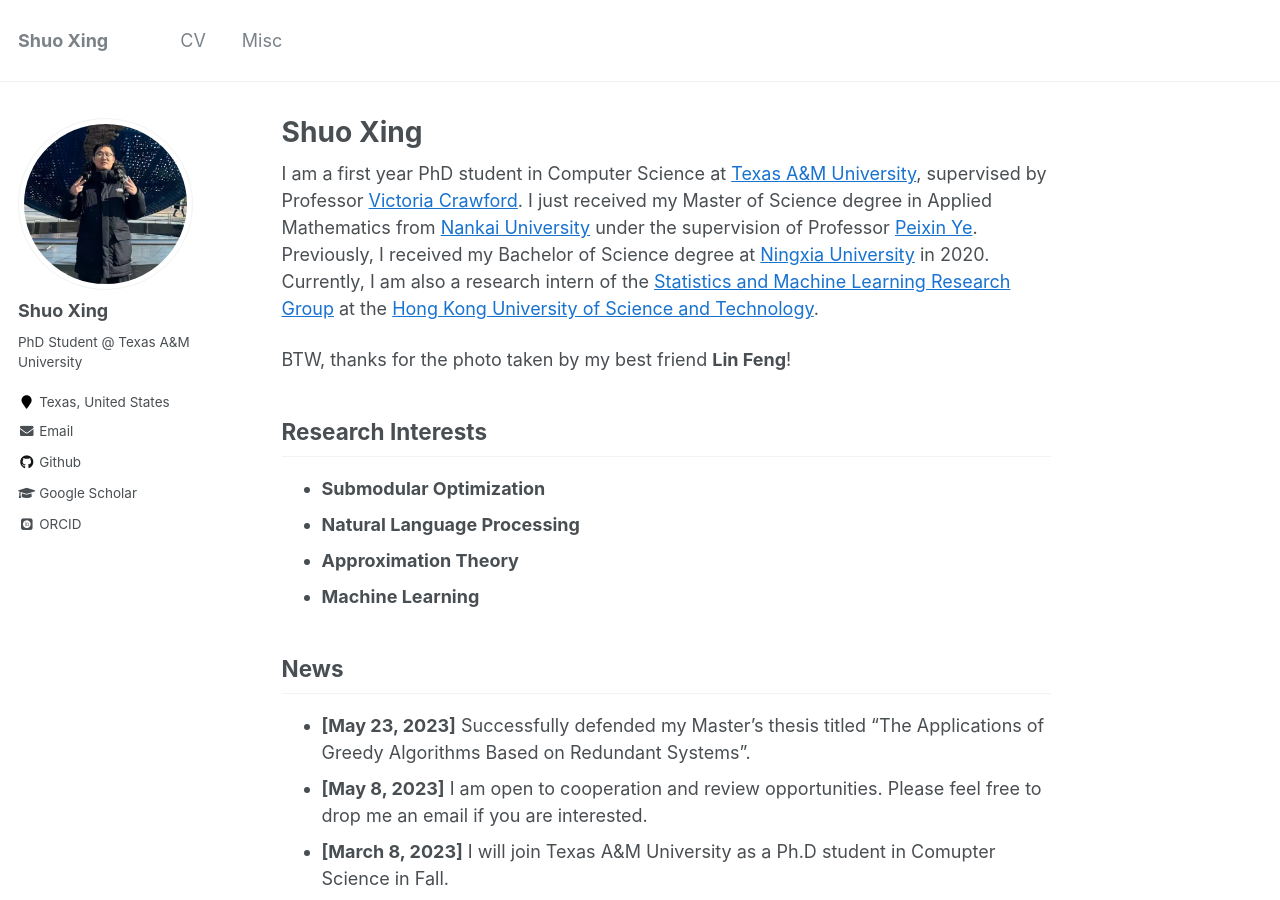
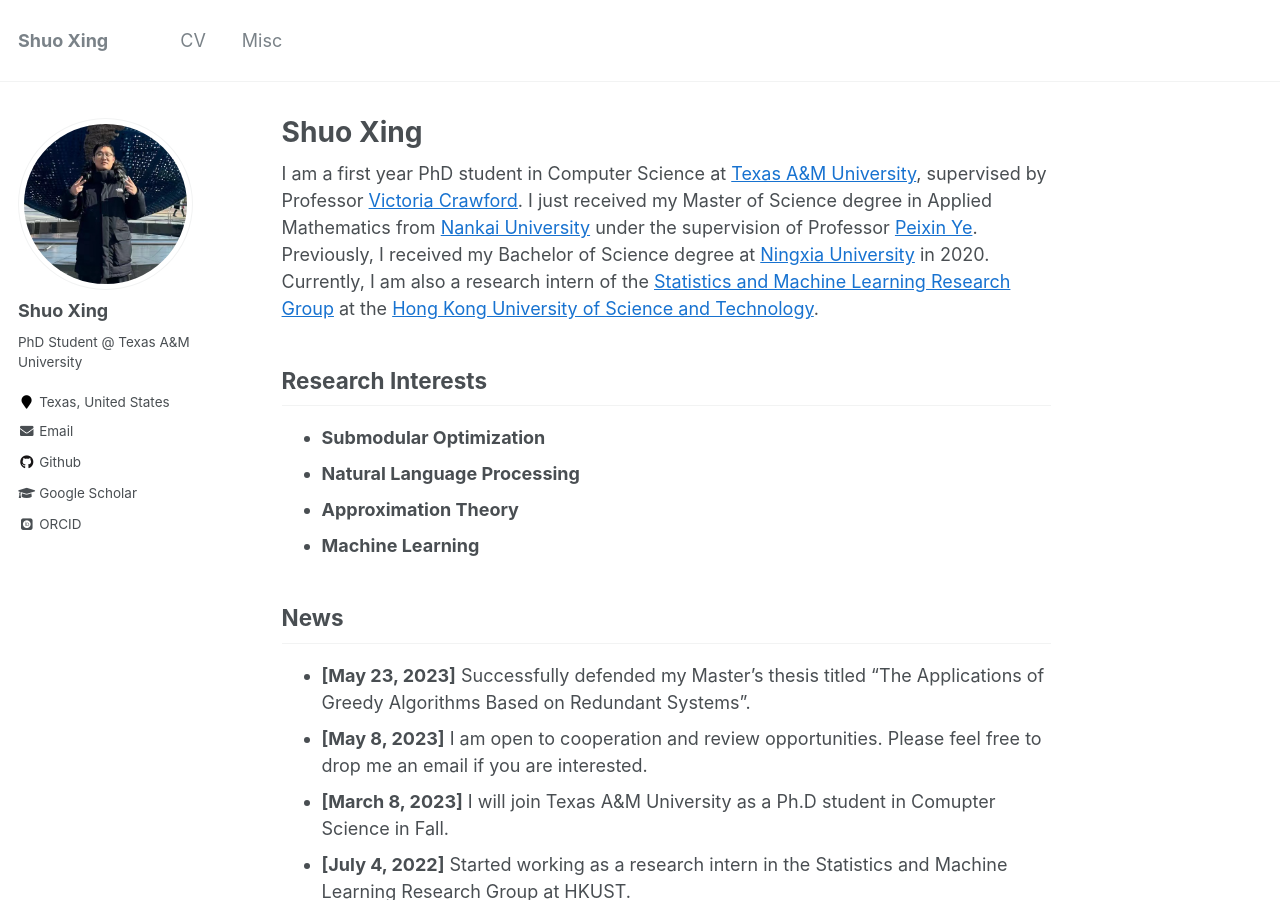
Before and after one commit to ShuoXing98/shuoxing98.github.io, a Jekyll site: the page built from _pages/about.md, in a window 1280 px wide and 900 px high. Built offline with Jekyll 4.4.1, drawn with Linux system fonts in a browser that asks for light colours; some web fonts are replaced; formulas are drawn with MathJax 3; comment, search, counter and statistics services are not loaded.

Commit message:
intial update for HW1 of csce656

```diff
--- a/_pages/about.md
+++ b/_pages/about.md
@@ -9,7 +9,7 @@ redirect_from:
 ---
 I am a first year PhD student in Computer Science at [Texas A&M University](https://www.tamu.edu/), supervised by Professor [Victoria Crawford](https://engineering.tamu.edu/cse/profiles/crawford-victoria.html). I just received my Master of Science degree in Applied Mathematics from [Nankai University](https://www.nankai.edu.cn/) under the supervision of Professor [Peixin Ye](http://en.math.nankai.edu.cn/2015/1112/c4059a32170/page.htm). Previously, I received my Bachelor of Science degree at [Ningxia University](http://www.nxu.edu.cn/) in 2020. Currently, I am also a research intern of the [Statistics and Machine Learning Research Group](https://statml.hkust.edu.hk/) at the [Hong Kong University of Science and Technology](https://hkust.edu.hk/).
 
-BTW, thanks for the photo taken by my best friend **Lin Feng**!
+<!-- BTW, thanks for the photo taken by my best friend **Lin Feng**! -->
 
 <!-- I am open to research interns, cooperation and review opportunities. Please feel free to drop me an email if you are interested.
 {: .notice--info} -->
```
